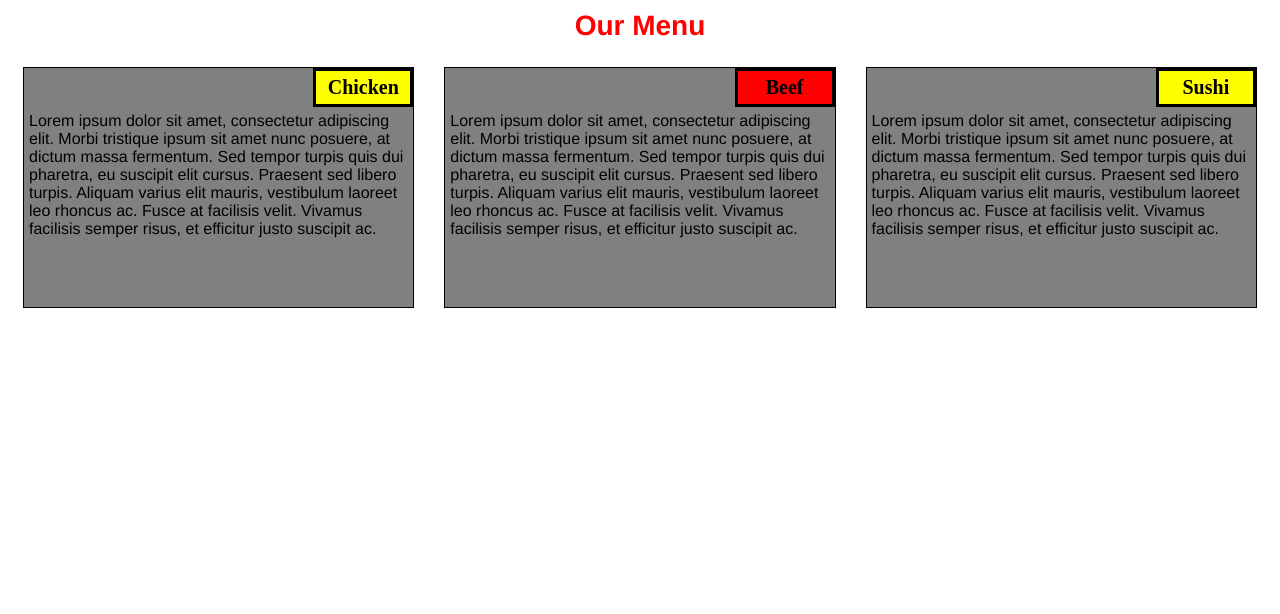
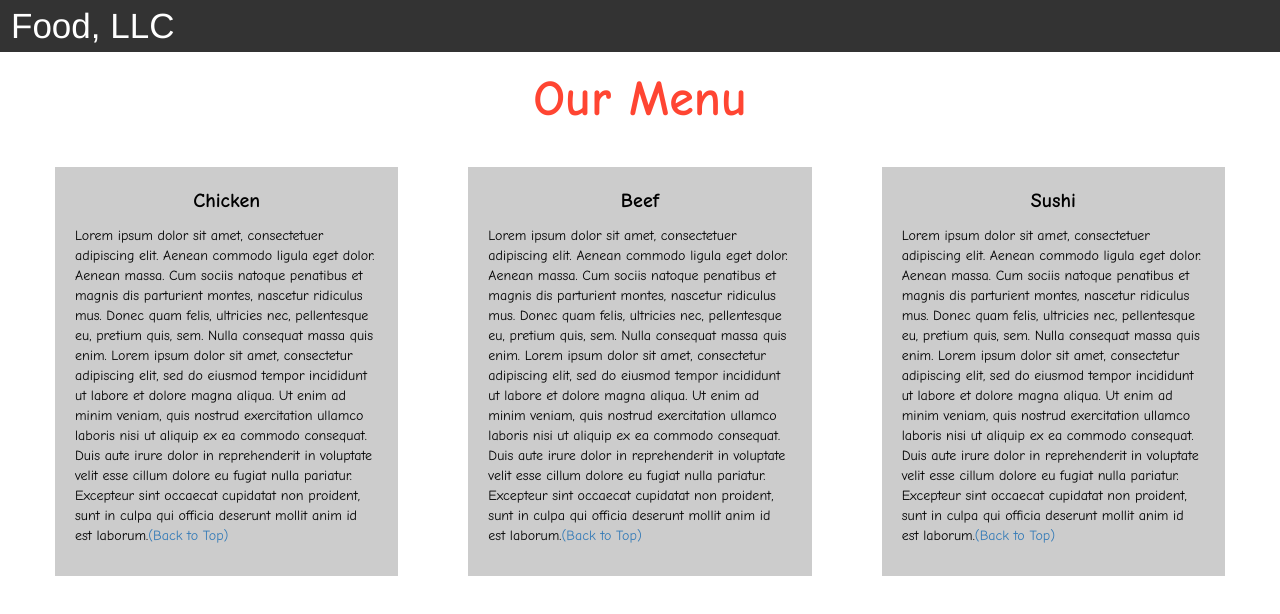
Before and after one commit to BuntyW/Module2Solution, a plain HTML site: page index.html in a window 1280 px wide. Drawn offline with nearby package versions, Linux system fonts and the light colour scheme.

Commit message:
Module 4 assignment

```diff
--- a/index.html
+++ b/index.html
@@ -1,32 +1,77 @@
-<!DOCTYPE html>
 <!DOCTYPE html>
 <html>
 <head>
-<meta charset="utf-8">
-<title>module2-solution</title>
-	 <link rel="stylesheet" href="CSS\module2css.css">
+
+<title>Module 3</title>
+
+  <meta name="viewport" content="width=device-width, initial-scale=1">
+  <link rel="stylesheet" href="https://maxcdn.bootstrapcdn.com/bootstrap/3.3.7/css/bootstrap.min.css">
+  <script src="https://ajax.googleapis.com/ajax/libs/jquery/3.3.1/jquery.min.js"></script>
+  <script src="https://maxcdn.bootstrapcdn.com/bootstrap/3.3.7/js/bootstrap.min.js"></script>
+
 </head>
 
-<body >
-<h1>Our Menu </h1>
-	<section class="column-lg-4 colmn-md-6 colmn-sm-12">
-		<div>
-			<p class="s1">Chicken</p>
-			<p class="content">
-			 Lorem ipsum dolor sit amet, consectetur adipiscing elit. Morbi tristique ipsum sit amet nunc posuere, at dictum massa fermentum. Sed tempor turpis quis dui pharetra, eu suscipit elit cursus. Praesent sed libero turpis. Aliquam varius elit mauris, vestibulum laoreet leo rhoncus ac. Fusce at facilisis velit. Vivamus facilisis semper risus, et efficitur justo suscipit ac.
-			</p>
-		</div>
-	</section>
-	<section class="column-lg-4 colmn-md-6 colmn-sm-12">
-		<div>
-			<p class="s2">Beef</p>
-			<p class="content">Lorem ipsum dolor sit amet, consectetur adipiscing elit. Morbi tristique ipsum sit amet nunc posuere, at dictum massa fermentum. Sed tempor turpis quis dui pharetra, eu suscipit elit cursus. Praesent sed libero turpis. Aliquam varius elit mauris, vestibulum laoreet leo rhoncus ac. Fusce at facilisis velit. Vivamus facilisis semper risus, et efficitur justo suscipit ac.</p>
-		</div>
-	</section>
-	<section class="column-lg-4 colmn-md-12 colmn-sm-12">
-	<div>
-		<p class="s1">Sushi</p>
-			<p class="content">Lorem ipsum dolor sit amet, consectetur adipiscing elit. Morbi tristique ipsum sit amet nunc posuere, at dictum massa fermentum. Sed tempor turpis quis dui pharetra, eu suscipit elit cursus. Praesent sed libero turpis. Aliquam varius elit mauris, vestibulum laoreet leo rhoncus ac. Fusce at facilisis velit. Vivamus facilisis semper risus, et efficitur justo suscipit ac.</p>
-	</div>
+<meta name="viewport" content="width=device-width, initial-scale=1">
+<link rel="stylesheet" type="text/css" href="style.css">
+
+
+
+<body>
+
+
+<nav class="navbar" id="top">
+  <div class="container-fluid">
+
+    <div class="navbar-header">
+      <button type="button" class="navbar-toggle" data-toggle="collapse" data-target="#myNavbar">
+        <span class="icon-bar"></span>
+        <span class="icon-bar"></span>
+        <span class="icon-bar"></span>
+      </button>
+      <a class="navbar-brand" href="#">Food, LLC</a>
+    </div>
+
+    <div class="collapse" id="myNavbar">
+      <ul class="nav navbar-nav visible-xs">
+        <li><a class="menu-item" href="#">Chicken</a></li>
+        <li><a class="menu-item" href="#">Beef</a></li>
+        <li><a class="menu-item" href="#">Sushi</a></li>
+      </ul>
+    </div>
+
+  </div>
+</nav>
+
+<h1 class="main-title">Our Menu</h1>
+
+
+
+<div class="row">
+
+  <div class="col-lg-4 col-md-6 col-sm-12">
+    <div class="content-box">
+      <p class="item-name">Chicken</p>
+      <p>Lorem ipsum dolor sit amet, consectetuer adipiscing elit. Aenean commodo ligula eget dolor. Aenean massa. Cum sociis natoque penatibus et magnis dis parturient montes, nascetur ridiculus mus. Donec quam felis, ultricies nec, pellentesque eu, pretium quis, sem. Nulla consequat massa quis enim. Lorem ipsum dolor sit amet, consectetur adipiscing elit, sed do eiusmod tempor incididunt ut labore et dolore magna aliqua. Ut enim ad minim veniam, quis nostrud exercitation ullamco laboris nisi ut aliquip ex ea commodo consequat. Duis aute irure dolor in reprehenderit in voluptate velit esse cillum dolore eu fugiat nulla pariatur. Excepteur sint occaecat cupidatat non proident, sunt in culpa qui officia deserunt mollit anim id est laborum.<a href="#top">(Back to Top)</a></p>
+    </div>
+  </div>
+
+  <div class="col-lg-4 col-md-6 col-sm-12">
+    <div class="content-box">
+      <p class="item-name">Beef</p>
+      <p>Lorem ipsum dolor sit amet, consectetuer adipiscing elit. Aenean commodo ligula eget dolor. Aenean massa. Cum sociis natoque penatibus et magnis dis parturient montes, nascetur ridiculus mus. Donec quam felis, ultricies nec, pellentesque eu, pretium quis, sem. Nulla consequat massa quis enim. Lorem ipsum dolor sit amet, consectetur adipiscing elit, sed do eiusmod tempor incididunt ut labore et dolore magna aliqua. Ut enim ad minim veniam, quis nostrud exercitation ullamco laboris nisi ut aliquip ex ea commodo consequat. Duis aute irure dolor in reprehenderit in voluptate velit esse cillum dolore eu fugiat nulla pariatur. Excepteur sint occaecat cupidatat non proident, sunt in culpa qui officia deserunt mollit anim id est laborum.<a href="#top">(Back to Top)</a></p>
+    </div>
+  </div>
+
+
+  <div class="col-lg-4 col-md-12 col-sm-12">
+    <div class="content-box">
+      <p class="item-name">Sushi</p>
+      <p>Lorem ipsum dolor sit amet, consectetuer adipiscing elit. Aenean commodo ligula eget dolor. Aenean massa. Cum sociis natoque penatibus et magnis dis parturient montes, nascetur ridiculus mus. Donec quam felis, ultricies nec, pellentesque eu, pretium quis, sem. Nulla consequat massa quis enim. Lorem ipsum dolor sit amet, consectetur adipiscing elit, sed do eiusmod tempor incididunt ut labore et dolore magna aliqua. Ut enim ad minim veniam, quis nostrud exercitation ullamco laboris nisi ut aliquip ex ea commodo consequat. Duis aute irure dolor in reprehenderit in voluptate velit esse cillum dolore eu fugiat nulla pariatur. Excepteur sint occaecat cupidatat non proident, sunt in culpa qui officia deserunt mollit anim id est laborum.<a href="#top">(Back to Top)</a></p>
+    </div>
+  </div>
+
+</div>
+
+
 </body>
 </html>
--- /dev/null
+++ b/style.css
@@ -0,0 +1,97 @@
+
+.container-fluid{
+	margin: 0;
+	padding: 0;
+}
+
+.navbar{
+	border-radius: 0px;
+	background-color: rgba(0,0,0,0.8);
+}
+
+.navbar-brand{
+  font-size: 35px;
+  color: white;
+  padding-left: 25px;
+}
+
+.navbar-brand:hover{
+	color: white;
+}
+
+.nav{
+	margin: 0;
+	padding: 0;
+}
+
+.navbar-nav{
+  font-size: 25px;
+  text-align: center;
+  margin: 0;
+  padding: 0;
+}
+
+.navbar-toggle{
+	border: 2px solid white;
+	margin-right: 25px;
+}
+
+.icon-bar{
+	background-color: white;
+}
+
+
+.main-title{
+  margin-bottom: 15px;
+  text-align: center;
+  color: #ff4532;
+  font-size: 50px;
+  font-family: "Comic Sans MS", cursive, sans-serif;
+  font-weight: bold;
+}
+
+li{
+	box-sizing: border-box;
+	width: 100%;
+}
+
+.menu-item{
+	padding: 0;
+	margin: 0;
+	width: 100%;
+	background-color: white;
+	border-bottom: 1px solid black;
+	color: black;
+	display: block;
+}
+
+.menu-item:hover{
+	background-color: rgba(0,0,0,0.9);
+	color: rgba(0,0,0,0.4);
+}
+
+
+
+.row{
+	margin: 20px;
+}
+
+.content-box{
+	margin: 20px;
+	width: auto;
+	height: auto;
+	color: black;
+	background-color: rgba(0,0,0,0.2);
+	font-family: "Comic Sans MS", cursive, sans-serif;
+	padding: 20px;
+}
+
+.item-name{
+	text-align: center;
+	font-size: 20px;
+	font-weight: bold;
+}
+
+#top{
+
+}
```
Also changed, not shown: 1 other file.
